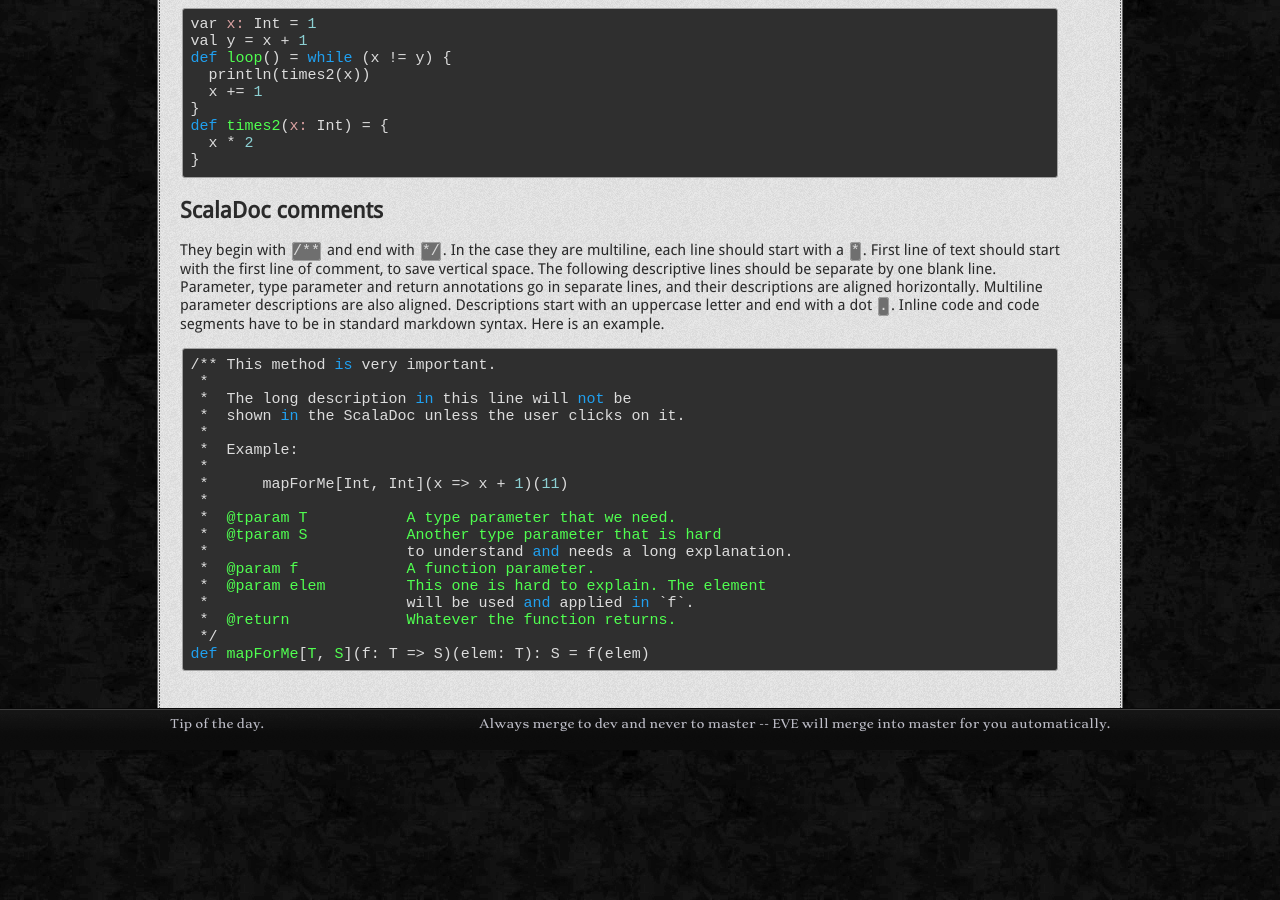
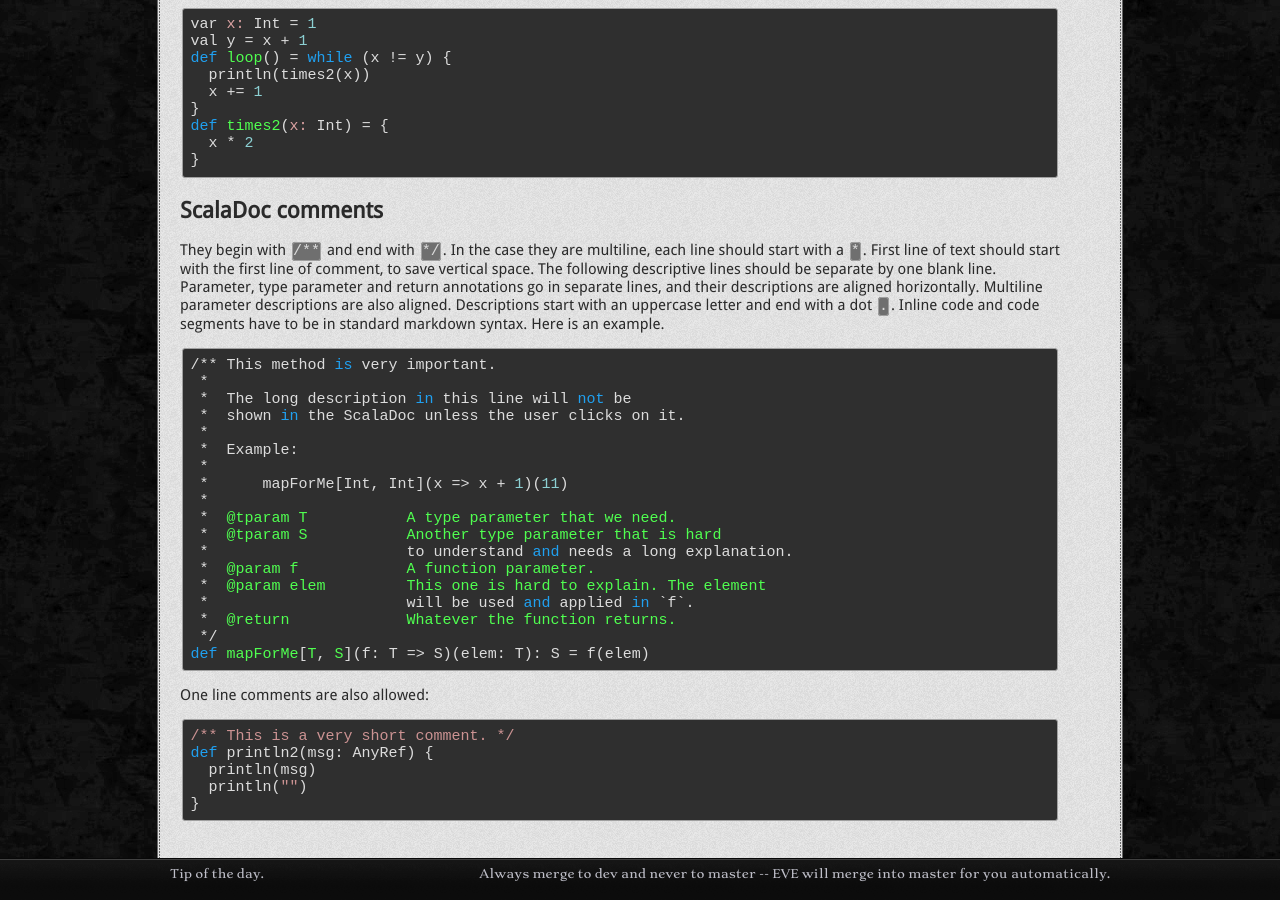
Before and after one commit to storm-enroute/storm-enroute.github.io, a Jekyll site: the page built from home/styleguide.md, in a window 1280 px wide and 900 px high, scrolled down 1748 px. Built offline with Jekyll 4.4.1, drawn with Linux system fonts in a browser that asks for light colours.

Commit message:
Update styleguide.md

```diff
--- a/home/styleguide.md
+++ b/home/styleguide.md
@@ -144,3 +144,11 @@
      *  @return             Whatever the function returns.
      */
     def mapForMe[T, S](f: T => S)(elem: T): S = f(elem)
+
+One line comments are also allowed:
+
+    /** This is a very short comment. */
+    def println2(msg: AnyRef) {
+      println(msg)
+      println("")
+    }
```
